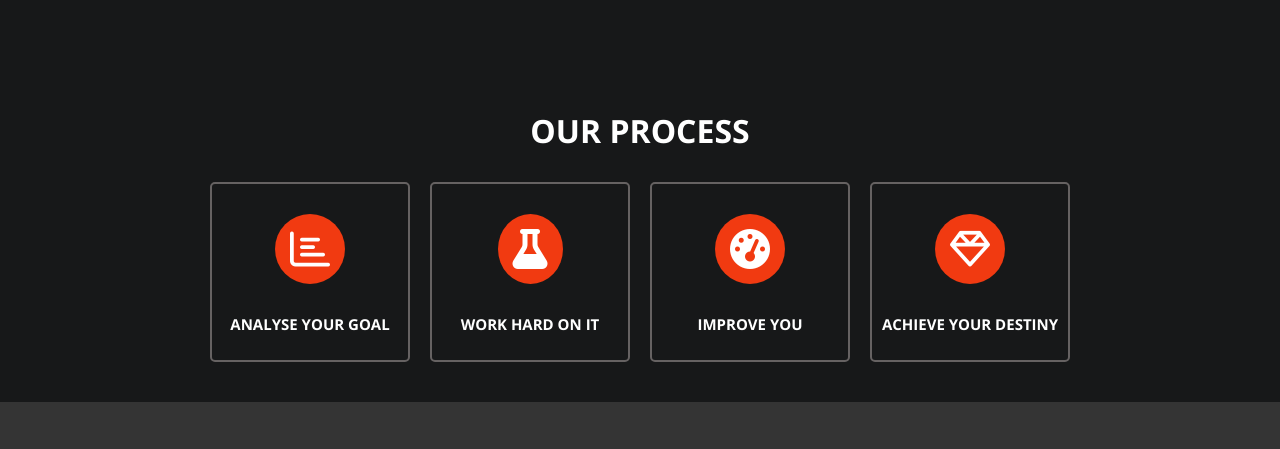
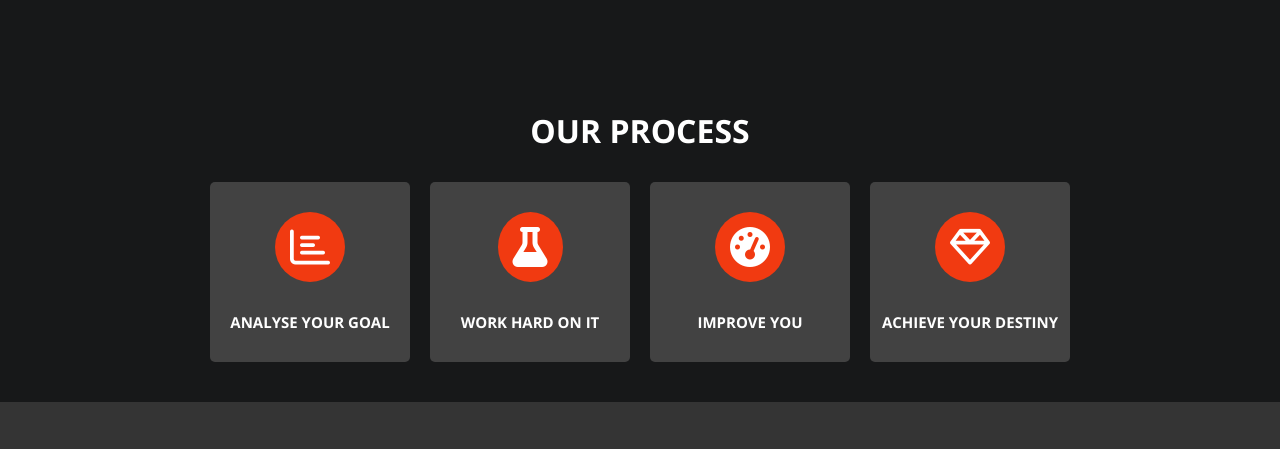
Before and after one commit to Prajyot5015/fitness4u, a plain HTML site: page index.html in a window 1280 px wide. Shown: the part 1956-2405 px from the top of the page. Drawn offline with nearby package versions, Linux system fonts and the light colour scheme.

Commit message:
modified card bg color in index.html filr

```diff
--- a/css/style.css
+++ b/css/style.css
@@ -371,7 +371,7 @@ a {
 .processes .card {
     width: 200px;
     height: 180px;
-    border: 2px solid #666262;
+    background: #424242;
     border-radius: 5px;
     text-align: center;
     margin: 10px;
```
